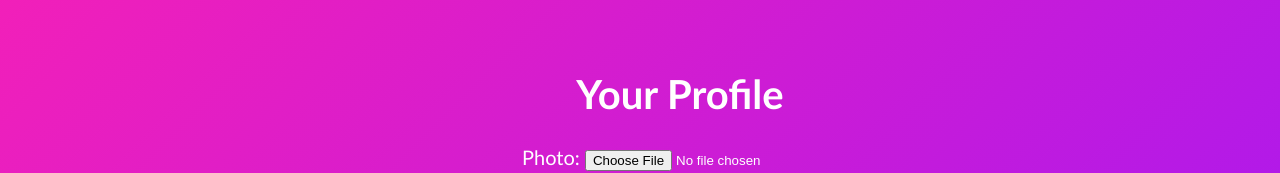
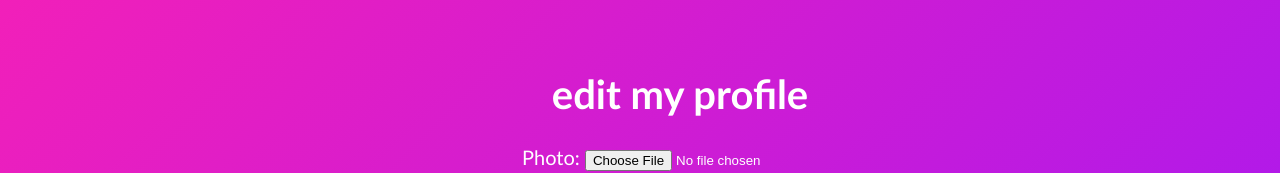
Before and after one commit to Oasis-NEU/f23-group03, a React (Create React App) app: page /settings in a window 1280 px wide. Shown: the part 231-404 px from the top of the page. Built offline with nearby package versions, Linux system fonts and the light colour scheme.

Commit message:
Update Header.js

```diff
--- a/src/js/Header.js
+++ b/src/js/Header.js
@@ -3,7 +3,7 @@ import React from "react";
 export default function Header() {
   return (
     <>
-      <h1>Your Profile</h1>
+      <h1>edit my profile</h1>
       {/* <p>Generate profile for users.</p> */}
     </>
   );
```
